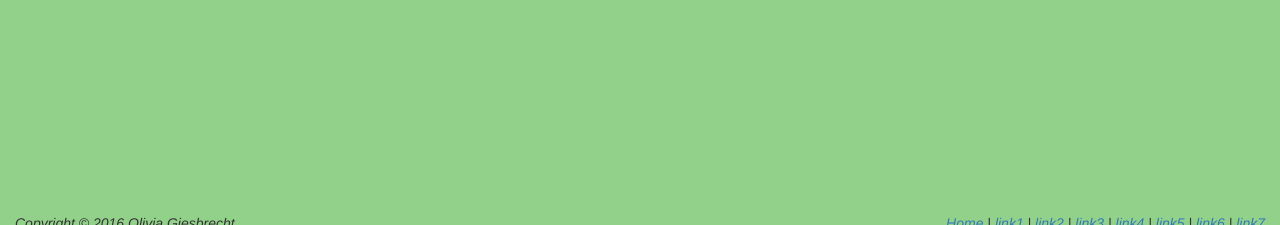
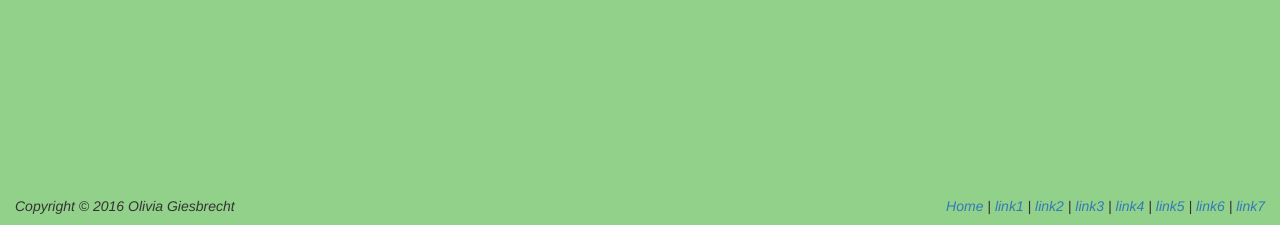
Before and after one commit to semicolon2/olliveoil, a Node server app: page / in a window 1280 px wide. Shown: the part 575-800 px from the top of the page. Run offline with Node 20, Linux system fonts and the light colour scheme; some libraries are stand-ins or nearby versions.

Commit message:
css is dumb

```diff
--- a/public/css/style.css
+++ b/public/css/style.css
@@ -55,8 +55,12 @@
     opacity: 1;
 }
 
+html{min-height:100%;position:relative;}
 body {
+    height: 100%;
+    min-height: 100%;
     background-color: #92d18a;
+    padding-bottom: 44px;
 }
 
 .home-image-container {
@@ -85,22 +89,18 @@ body {
 }
 
 .footer-container {
-    height: 1.2rem;
+    height: 14px;
     width: 100%;
-    position: absolute;
-    bottom: 0;
+    position: absolute;;
+    bottom: 30px;
     display: flex;
     justify-content: space-between;
 }
 
 #copyright {
-    position: relative;
-    bottom: 0;
-    left: 15px;
+    margin: 15px;
 }
 
 #footer-links {
-    position: relative;
-    bottom: 0;
-    right: 15px;
+    margin: 15px;
 }
--- a/public/gallery.html
+++ b/public/gallery.html
@@ -83,6 +83,7 @@
       <a href="#">link7</a>
   </i>
 </footer>
+
 </body>
 
 <script src="js/vue.js"></script>
```
Lines whose indentation alone changed are shown as unchanged.
